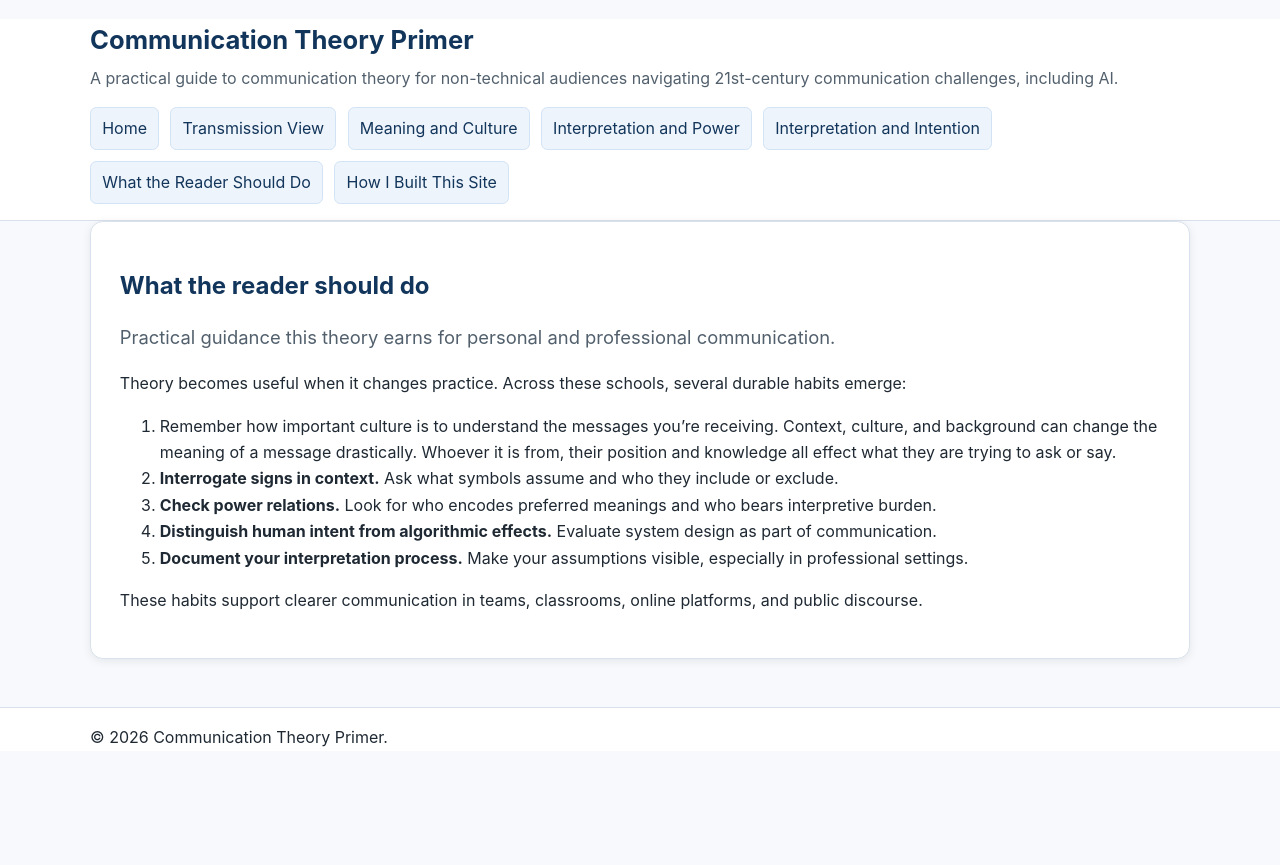
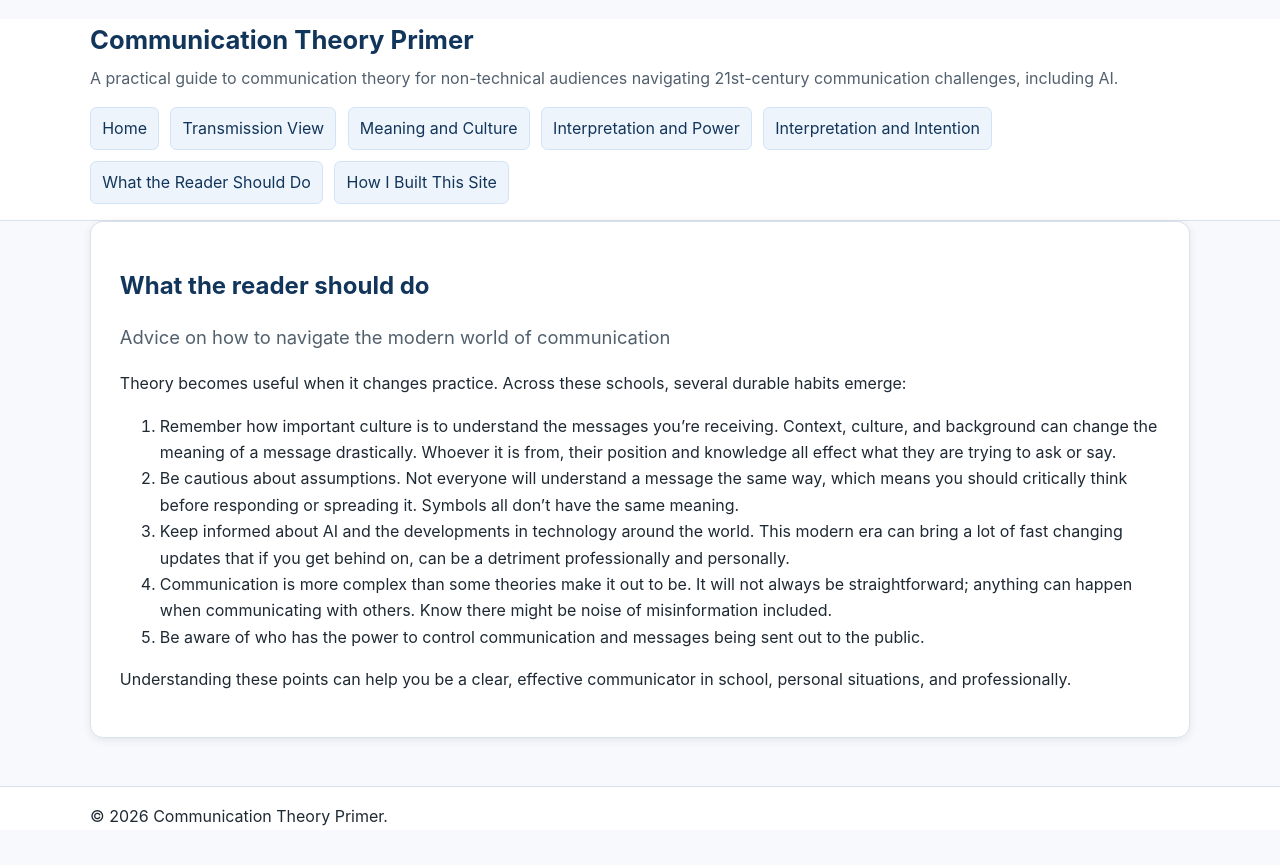
Before and after one commit to annaolszowy27/comm-primer, a Jekyll site: the page built from pages/what-to-do.md, in a window 1280 px wide. Shown: the top 865 px of the page. Built offline with Jekyll 4.4.1, drawn with Linux system fonts in a browser that asks for light colours.

Commit message:
Update what-to-do.md

```diff
--- a/pages/what-to-do.md
+++ b/pages/what-to-do.md
@@ -1,15 +1,15 @@
 ---
 title: What the reader should do
-lead: "Practical guidance this theory earns for personal and professional communication."
+lead: "Advice on how to navigate the modern world of communication"
 permalink: /pages/what-to-do/
 ---
 
 Theory becomes useful when it changes practice. Across these schools, several durable habits emerge:
 
 1. Remember how important culture is to understand the messages you’re receiving. Context, culture, and background can change the meaning of a message drastically. Whoever it is from, their position and knowledge all effect what they are trying to ask or say.
-2. **Interrogate signs in context.** Ask what symbols assume and who they include or exclude.
-3. **Check power relations.** Look for who encodes preferred meanings and who bears interpretive burden.
-4. **Distinguish human intent from algorithmic effects.** Evaluate system design as part of communication.
-5. **Document your interpretation process.** Make your assumptions visible, especially in professional settings.
+2. Be cautious about assumptions. Not everyone will understand a message the same way, which means you should critically think before responding or spreading it. Symbols all don’t have the same meaning.
+3. Keep informed about AI and the developments in technology around the world. This modern era can bring a lot of fast changing updates that if you get behind on, can be a detriment professionally and personally.
+4. Communication is more complex than some theories make it out to be. It will not always be straightforward; anything can happen when communicating with others. Know there might be noise of misinformation included.
+5. Be aware of who has the power to control communication and messages being sent out to the public.
 
-These habits support clearer communication in teams, classrooms, online platforms, and public discourse.
+Understanding these points can help you be a clear, effective communicator in school, personal situations, and professionally.
```
